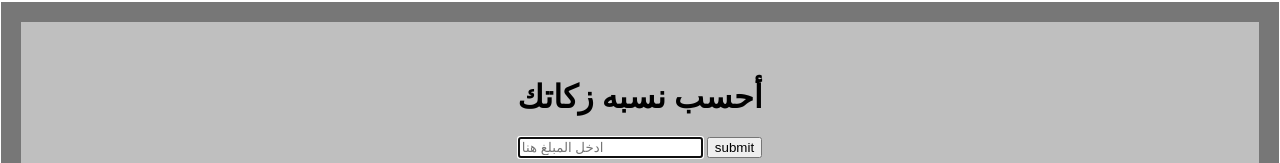
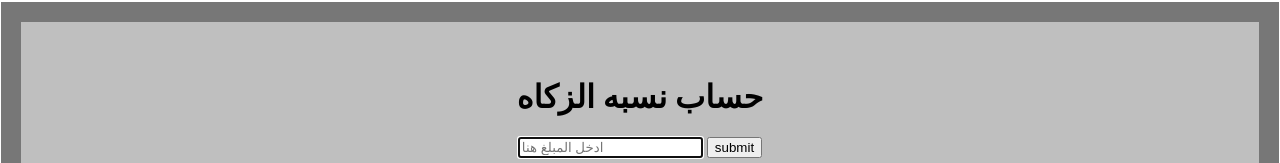
Before and after one commit to i7ego/mini_games, a plain HTML site: page index.html in a window 1280 px wide. Shown: the part 228-391 px from the top of the page. Drawn offline with Linux system fonts and the light colour scheme; files whose address does not match are found by name; a web font is replaced by a local one.

Commit message:
Update index.html

```diff
--- a/index.html
+++ b/index.html
@@ -30,7 +30,7 @@
            </div>
     <div class="home">
         <div class="zaka">
-        <h1>أحسب نسبه زكاتك</h1>
+        <h1>حساب نسبه الزكاه</h1>
         <input type="text" id="zak" placeholder="ادخل المبلغ هنا">
        <button onclick="monyZak1()">submit</button>
         <div id="res3"></div>
```
